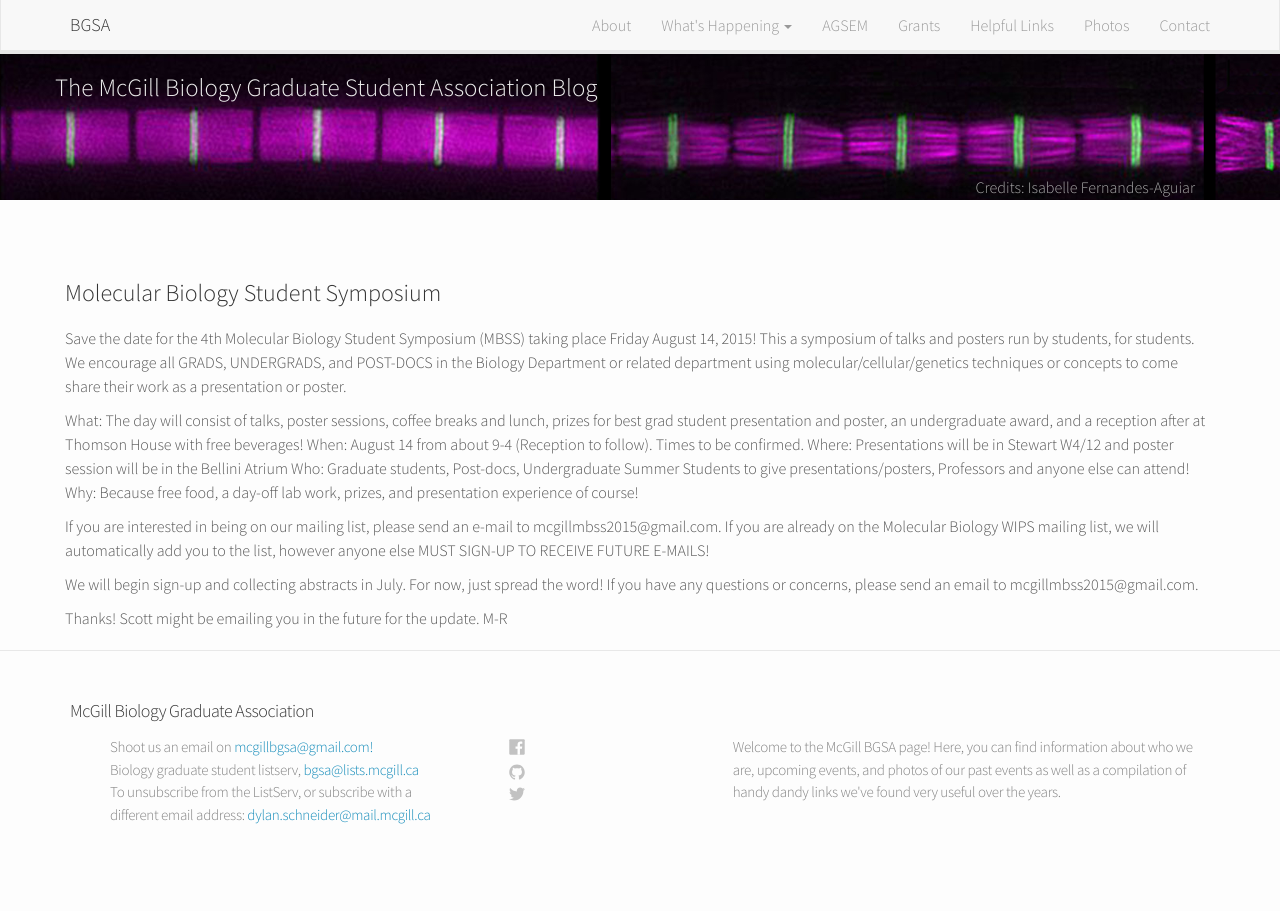
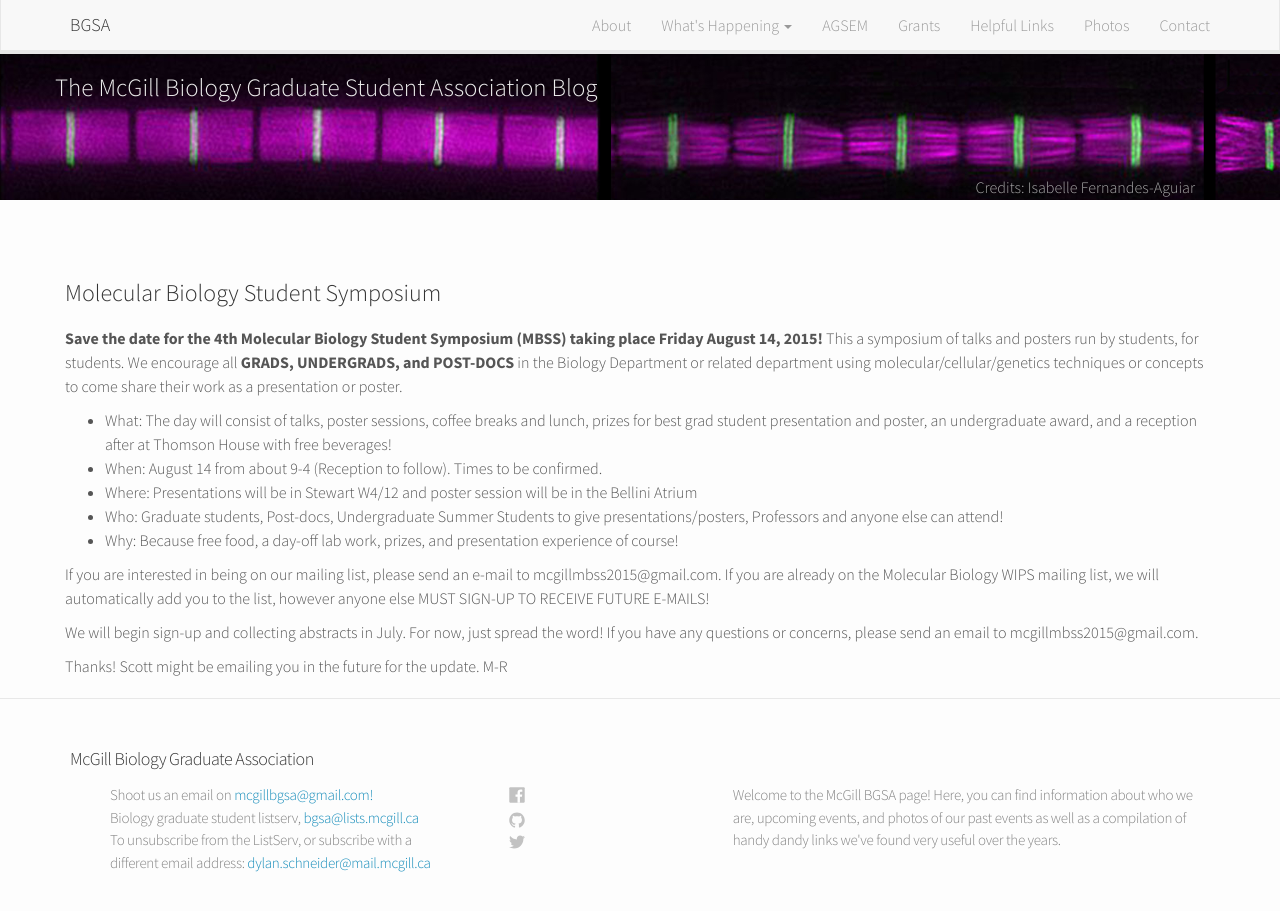
Before and after one commit to McGillBGSA/McGillBGSA.github.io, a Jekyll site: the page built from _posts/pages/2015-06-08-molecular-biology-student-symposium.md, in a window 1280 px wide and 929 px high. Shown: the top 911 px of the window. Built offline with Jekyll 4.4.1, drawn with Linux system fonts in a browser that asks for light colours; nearby versions of some CDN libraries; part of the change alters nothing that is shown.

```diff
--- a/_posts/pages/2015-06-08-molecular-biology-student-symposium.md
+++ b/_posts/pages/2015-06-08-molecular-biology-student-symposium.md
@@ -10,13 +10,14 @@ id: mbss
 
 
 
-Save the date for the 4th Molecular Biology Student Symposium (MBSS) taking place Friday August 14, 2015! This a symposium of talks and posters run by students, for students.  We encourage all GRADS, UNDERGRADS, and POST-DOCS in the Biology Department or related department using molecular/cellular/genetics techniques or concepts to come share their work as a presentation or poster.
 
-What: The day will consist of talks, poster sessions, coffee breaks and lunch, prizes for best grad student presentation and poster, an undergraduate award, and a reception after at Thomson House with free beverages!
-When: August 14 from about 9-4 (Reception to follow). Times to be confirmed.
-Where: Presentations will be in Stewart W4/12 and poster session will be in the Bellini Atrium
-Who: Graduate students, Post-docs, Undergraduate Summer Students to give presentations/posters, Professors and anyone else can attend!
-Why: Because free food, a day-off lab work, prizes, and presentation experience of course!
+**Save the date for the 4th Molecular Biology Student Symposium (MBSS) taking place Friday August 14, 2015!** This a symposium of talks and posters run by students, for students.  We encourage all **GRADS, UNDERGRADS, and POST-DOCS** in the Biology Department or related department using molecular/cellular/genetics techniques or concepts to come share their work as a presentation or poster.
+
+* What: The day will consist of talks, poster sessions, coffee breaks and lunch, prizes for best grad student presentation and poster, an undergraduate award, and a reception after at Thomson House with free beverages!
+* When: August 14 from about 9-4 (Reception to follow). Times to be confirmed.
+* Where: Presentations will be in Stewart W4/12 and poster session will be in the Bellini Atrium
+* Who: Graduate students, Post-docs, Undergraduate Summer Students to give presentations/posters, Professors and anyone else can attend!
+* Why: Because free food, a day-off lab work, prizes, and presentation experience of course!
 
 If you are interested in being on our mailing list, please send an e-mail to mcgillmbss2015@gmail.com. If you are already on the Molecular Biology WIPS mailing list, we will automatically add you to the list, however anyone else MUST SIGN-UP TO RECEIVE FUTURE E-MAILS!
 
```
